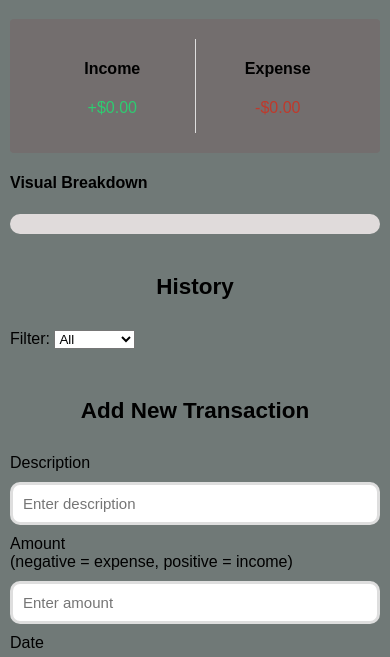
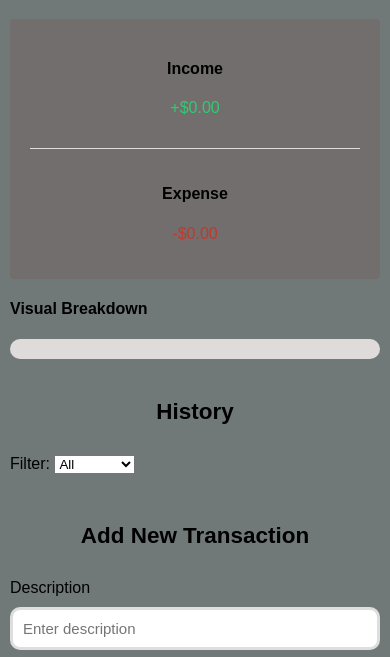
Before and after one commit to nyuykongmoalvin848-oss/EXPENSE-TRACKER-APP, a plain HTML site: page index.html in a window 390 px wide. Shown: the part 170-827 px from the top of the page. Drawn offline with Linux system fonts and the light colour scheme.

Commit message:
feat: fixing mobile responsiveness at 768px and bellow

```diff
--- a/Assets/Styles/styles.css
+++ b/Assets/Styles/styles.css
@@ -156,3 +156,20 @@ input {
   width: 100%;
   border-radius: 4px;
 }
+
+@media (max-width: 768px) {
+  .container3 {
+    flex-direction: column;
+    gap: 15px;
+  }
+
+  .container3 > div:first-of-type {
+    border-right: none;
+    border-bottom: 1px solid #dedede;
+    padding-bottom: 15px;
+  }
+
+  .container5 {
+    width: 100%;
+  }
+}
```
